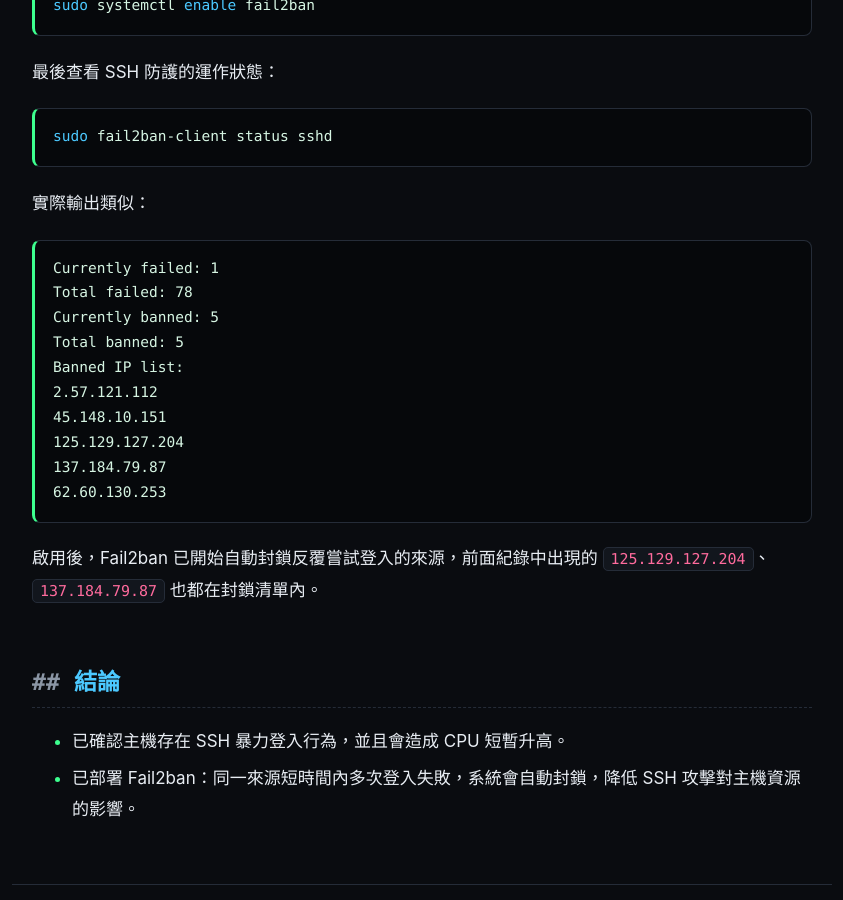
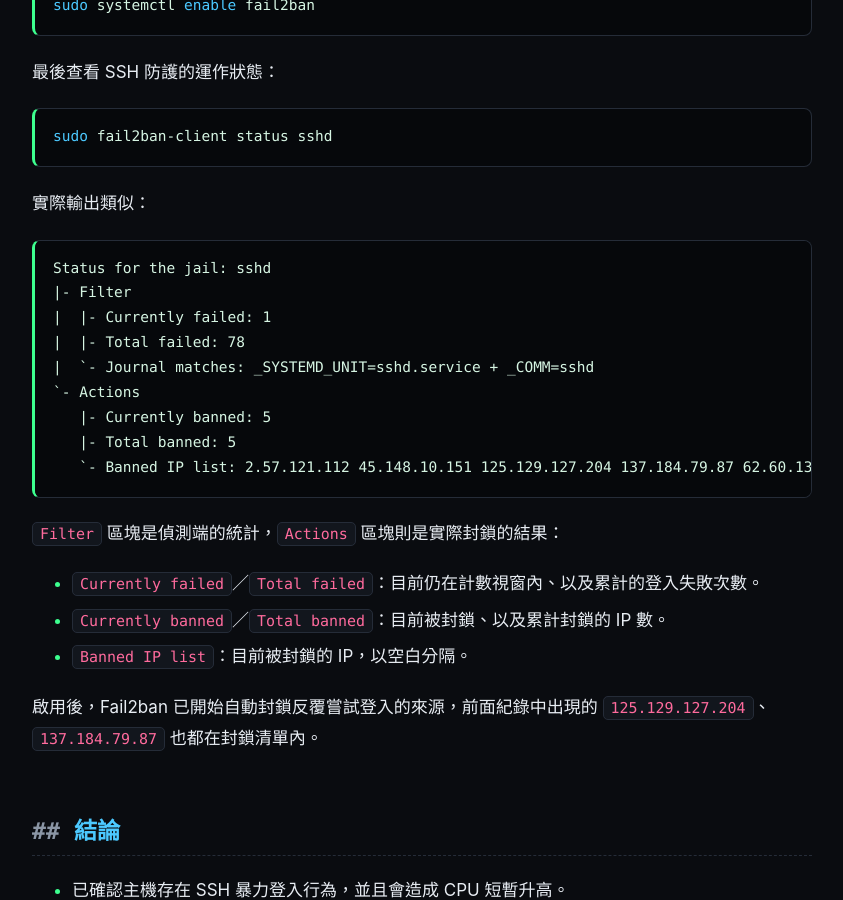
Before and after one commit to shanchiehchiu/ops-notes, a Jekyll site: the page built from index.md, in a window 1280 px wide and 900 px high, scrolled down 2949 px. Shown: the whole window, without its empty margins (218-1061 px from the left). Built offline with Jekyll 4.4.1, drawn with Linux system fonts in a browser that asks for light colours.

Commit message:
docs: 修正 fail2ban-client status sshd 的輸出格式
Co-Authored-By: Claude Sonnet 5.5 <noreply@anthropic.com>

````diff
--- a/index.md
+++ b/index.md
@@ -124,17 +124,22 @@ sudo fail2ban-client status sshd
 實際輸出類似：
 
 ```text
-Currently failed: 1
-Total failed: 78
-Currently banned: 5
-Total banned: 5
-Banned IP list:
-2.57.121.112
-45.148.10.151
-125.129.127.204
-137.184.79.87
-62.60.130.253
+Status for the jail: sshd
+|- Filter
+|  |- Currently failed: 1
+|  |- Total failed: 78
+|  `- Journal matches: _SYSTEMD_UNIT=sshd.service + _COMM=sshd
+`- Actions
+   |- Currently banned: 5
+   |- Total banned: 5
+   `- Banned IP list: 2.57.121.112 45.148.10.151 125.129.127.204 137.184.79.87 62.60.130.253
 ```
+
+`Filter` 區塊是偵測端的統計，`Actions` 區塊則是實際封鎖的結果：
+
+- `Currently failed`／`Total failed`：目前仍在計數視窗內、以及累計的登入失敗次數。
+- `Currently banned`／`Total banned`：目前被封鎖、以及累計封鎖的 IP 數。
+- `Banned IP list`：目前被封鎖的 IP，以空白分隔。
 
 啟用後，Fail2ban 已開始自動封鎖反覆嘗試登入的來源，前面紀錄中出現的 `125.129.127.204`、`137.184.79.87` 也都在封鎖清單內。
 
````
